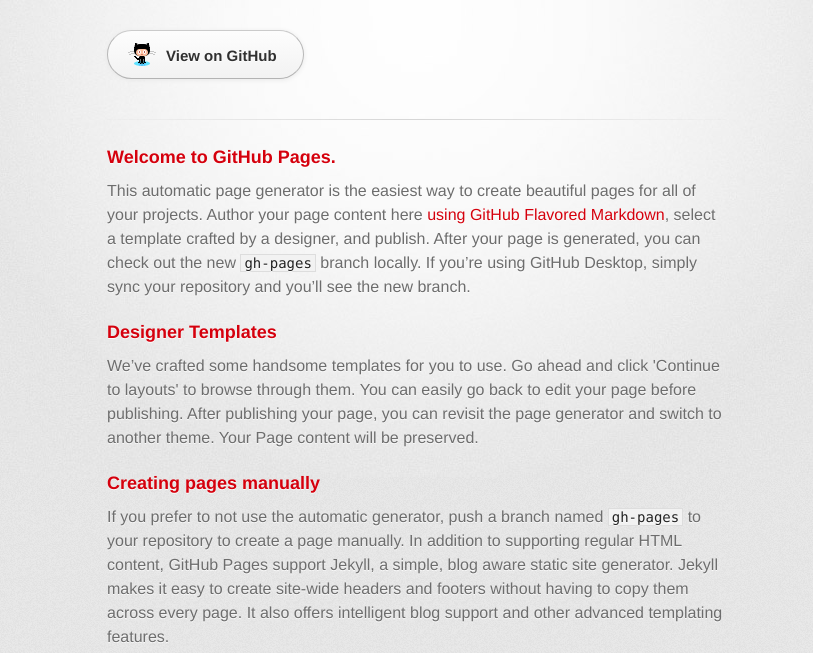
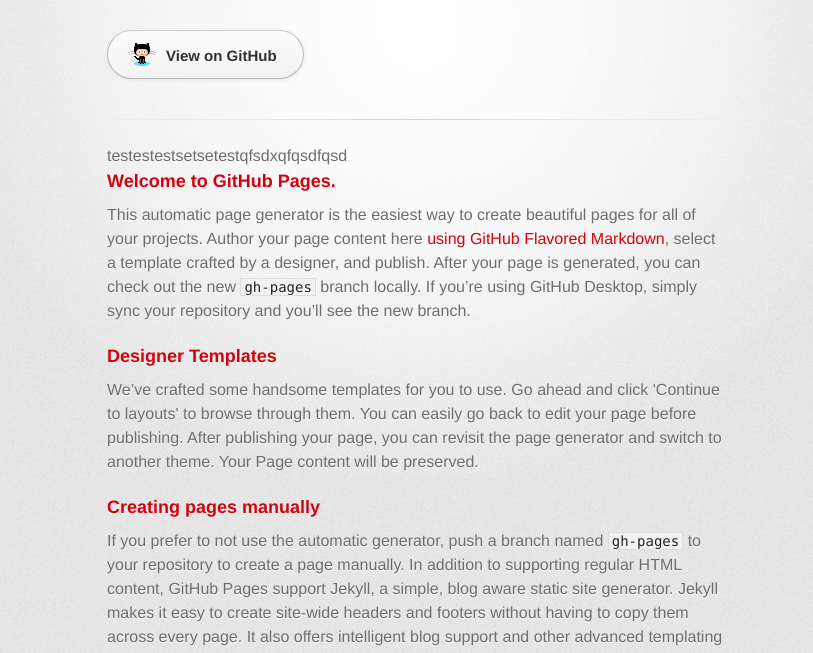
Before and after one commit to gvanacker/gvanacker.github.io, a plain HTML site: page index.html in a window 1280 px wide. Shown: the part 96-749 px from the top of the page, without its empty margins (223-1036 px from the left). Drawn offline with Linux system fonts and the light colour scheme; a web font is replaced by a local one.

Commit message:
Update index.html

```diff
--- a/index.html
+++ b/index.html
@@ -27,6 +27,8 @@
         </section>
 
         <hr>
+
+        testestestsetsetestqfsdxqfqsdfqsd
 
         <section id="main_content">
           <h3>
```
